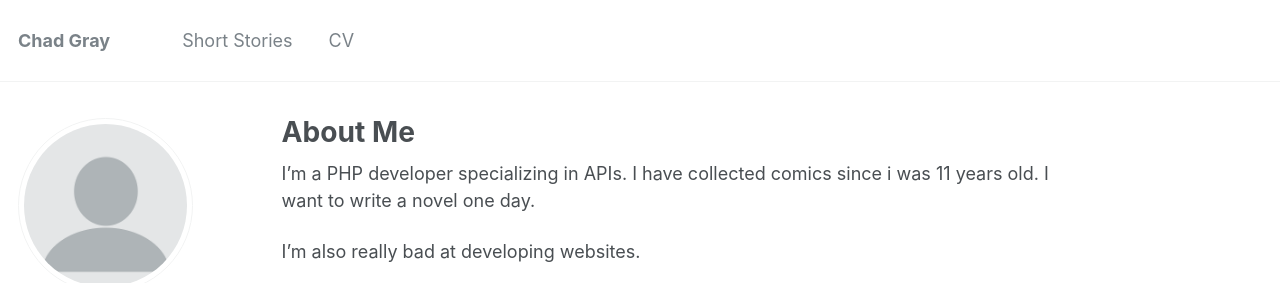
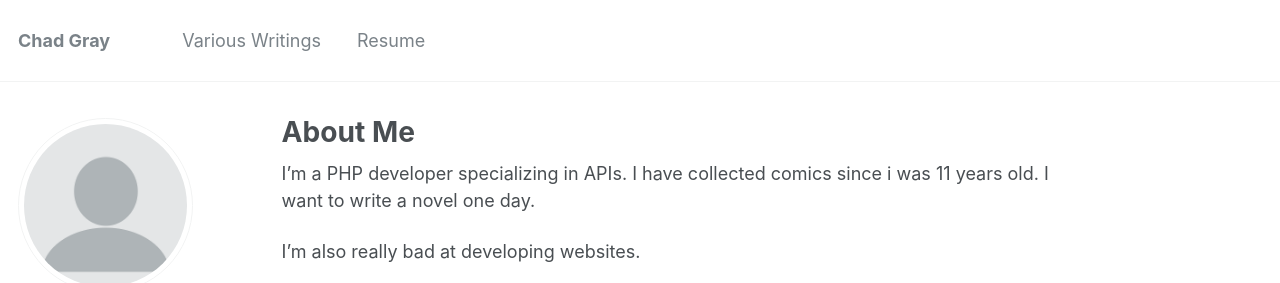
Before and after one commit to chadicus/chadicus.github.io, a Jekyll site: the page built from _pages/about.md, in a window 1280 px wide. Shown: the top 283 px of the page. Built offline with Jekyll 4.4.1, drawn with Linux system fonts in a browser that asks for light colours.

Commit message:
Change menu

```diff
--- a/_data/navigation.yml
+++ b/_data/navigation.yml
@@ -1,7 +1,7 @@
 # main links links
 main:
-  - title: "Short Stories"
+  - title: "Various Writings"
     url: /year-archive/
 
-  - title: "CV"
+  - title: "Resume"
     url: /cv/
```
